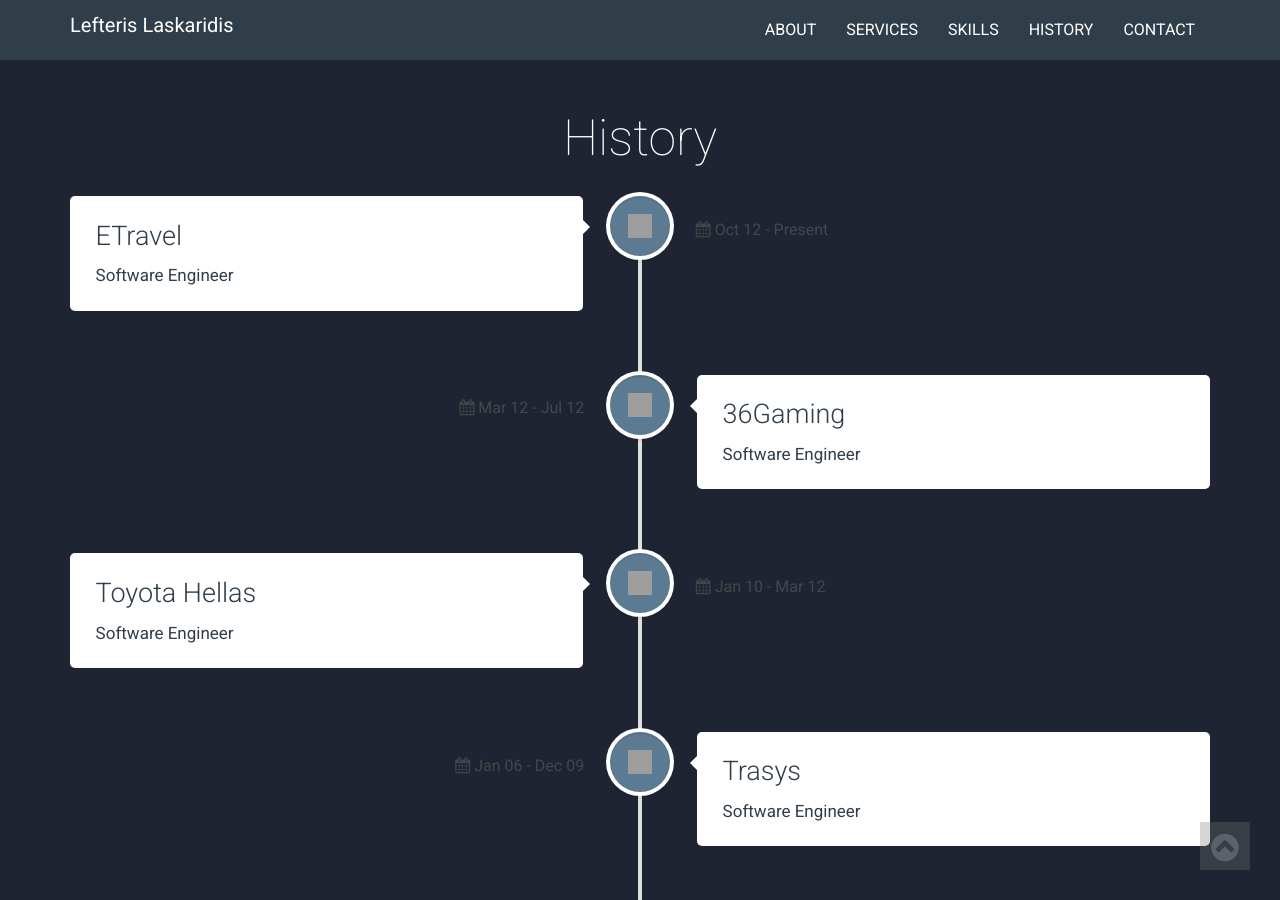
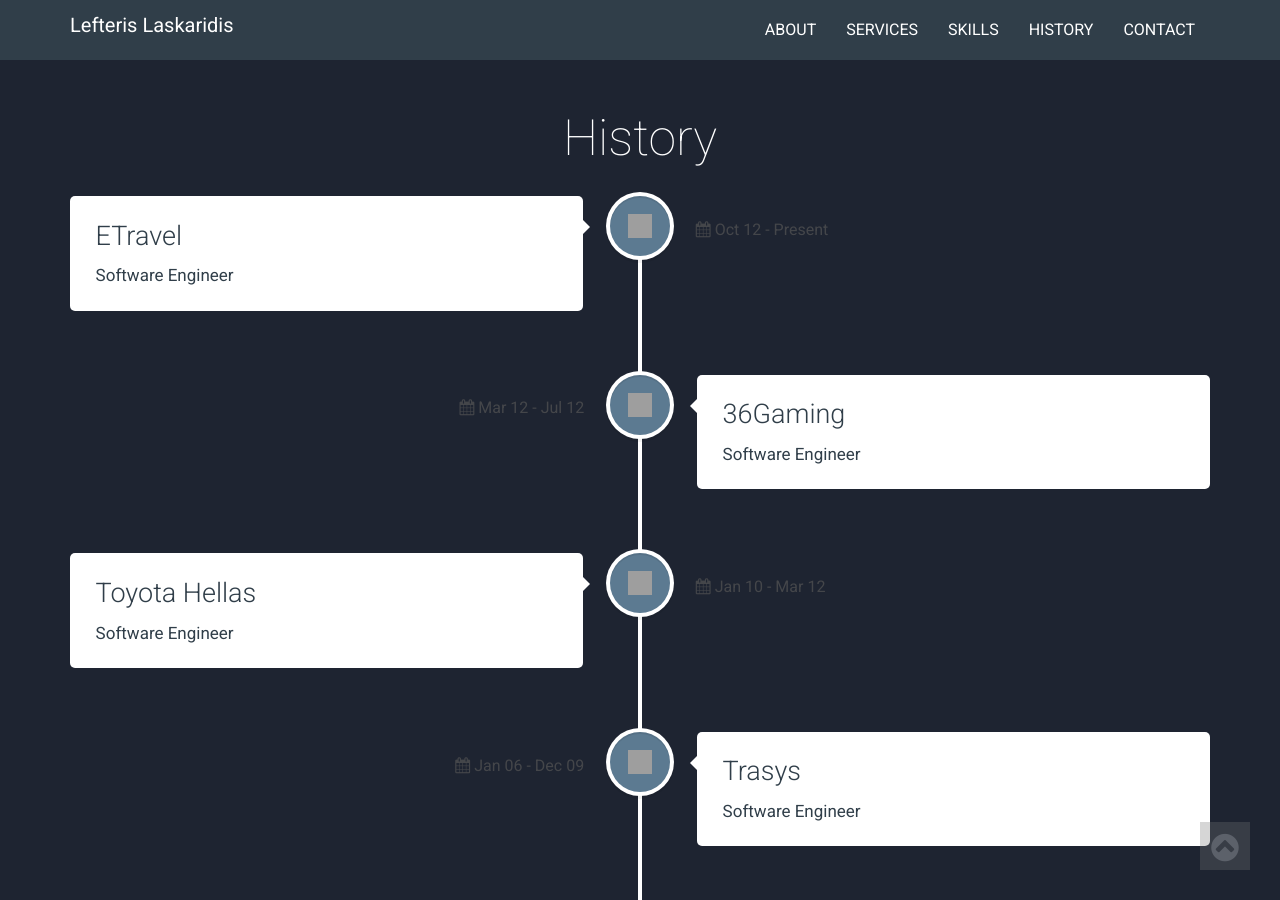
Before and after one commit to laskaridis/laskaridis.github.io, a Jekyll site: the page built from index.html, in a window 1280 px wide and 900 px high, scrolled down 3067 px. Built offline with Jekyll 4.4.1, drawn with Linux system fonts in a browser that asks for light colours; nearby versions of some CDN libraries; some web fonts are replaced; comment, search, counter and statistics services are not loaded; grey boxes are pictures that could not be loaded.

Commit message:
Refactor stylesheet

```diff
--- a/_sass/timeline.scss
+++ b/_sass/timeline.scss
@@ -1,23 +1,24 @@
 #cd-timeline {
   position: relative;
 
-  &::before {
+  &:before {
     content: '';
     position: absolute;
     top: 0;
     left: 18px;
     height: 100%;
     width: 4px;
-    background: #e0e0e0;
+    // background: #e0e0e0;
+    background: #fff;
   }
 }
 
 @media only screen and (min-width: 1170px) {
   #cd-timeline {
-  }
-  #cd-timeline::before {
+    &:before {
       left: 50%;
       margin-left: -2px;
+    }
   }
 }
 
@@ -25,27 +26,32 @@
   position: relative;
   margin: 2em 0;
 
-  &::after {
+  &:after {
     content: "";
     display: table;
     clear: both;
   }
-  &::first-child {
+
+  &:first-child {
     margin-top: 0;
   }
-  &::last-child {
+
+  &:last-child {
     margin-bottom: 0;
   }
 }
+
 @media only screen and (min-width: 1170px) {
   .cd-timeline-block {
     margin: 4em 0;
-  }
-  .cd-timeline-block:first-child {
+
+    &:first-child {
       margin-top: 0;
     }
-  .cd-timeline-block:last-child {
+
+    &:last-child {
       margin-bottom: 0;
+    }
   }
 }
 
@@ -76,6 +82,7 @@
     background: #f0ca45;
   }
 }
+
 @media only screen and (min-width: 1190px) {
   .cd-timeline-img {
     width: 60px;
@@ -101,56 +108,37 @@
   padding: 1em;
   color: $gray;
   border-radius: 5px;
+
+  h2 {
+    font-size: 27px;
+    font-weight: 300;
+    color: $dark-blue;
+    margin-top: 0;
+
+    a {
+      color: $dark-blue;
     }
-.cd-timeline-content:after {
+  }
+
+  h3 {
+    font-size: 17px;
+    font-weight: 400;
+    color: $dark-blue;
+    margin: 0;
+    text-transfrom: uppercase;
+  }
+
+  p {
+    margin: 1em 0;
+  }
+
+  &:after {
     content: "";
     display: table;
     clear: both;
   }
-.cd-timeline-content {
-  h2 {
-    font-size: 27px;
-    font-weight: 300;
-    color: #303e49;
-    margin-top: 0;
 
-    a {
-      color: #303e49;
-    }
-  }
-}
-.cd-timeline-content {
-  h3 {
-    font-size: 17px;
-    font-weight: 400;
-    color: #303e49;
-    margin: 0;
-  }
-}
-.cd-timeline-content p, .cd-timeline-content .cd-read-more, .cd-timeline-content .cd-date {
-}
-.cd-timeline-content .cd-read-more, .cd-timeline-content .cd-date {
-  display: inline-block;
-}
-.cd-timeline-content p {
-  margin: 1em 0;
-}
-.cd-timeline-content .cd-read-more {
-  float: right;
-  padding: .8em 1em;
-  background: #acb7c0;
-  color: white;
-  border-radius: 0.25em;
-}
-.no-touch .cd-timeline-content .cd-read-more:hover {
-  background-color: #bac4cb;
-}
-.cd-timeline-content .cd-date {
-  float: left;
-  padding: .8em 0;
-  opacity: .7;
-}
-.cd-timeline-content::before {
+  &:before {
     content: '';
     position: absolute;
     top: 16px;
@@ -160,6 +148,15 @@
     border: 7px solid transparent;
     border-right: 7px solid white;
   }
+
+  .cd-date {
+    display: inline-block;
+    float: left;
+    padding: .8em 0;
+    opacity: .7;
+  }
+}
+
 @media only screen and (min-width: 1170px) {
   .cd-timeline-content {
     margin-left: 0;
```
Lines whose indentation alone changed are shown as unchanged.
